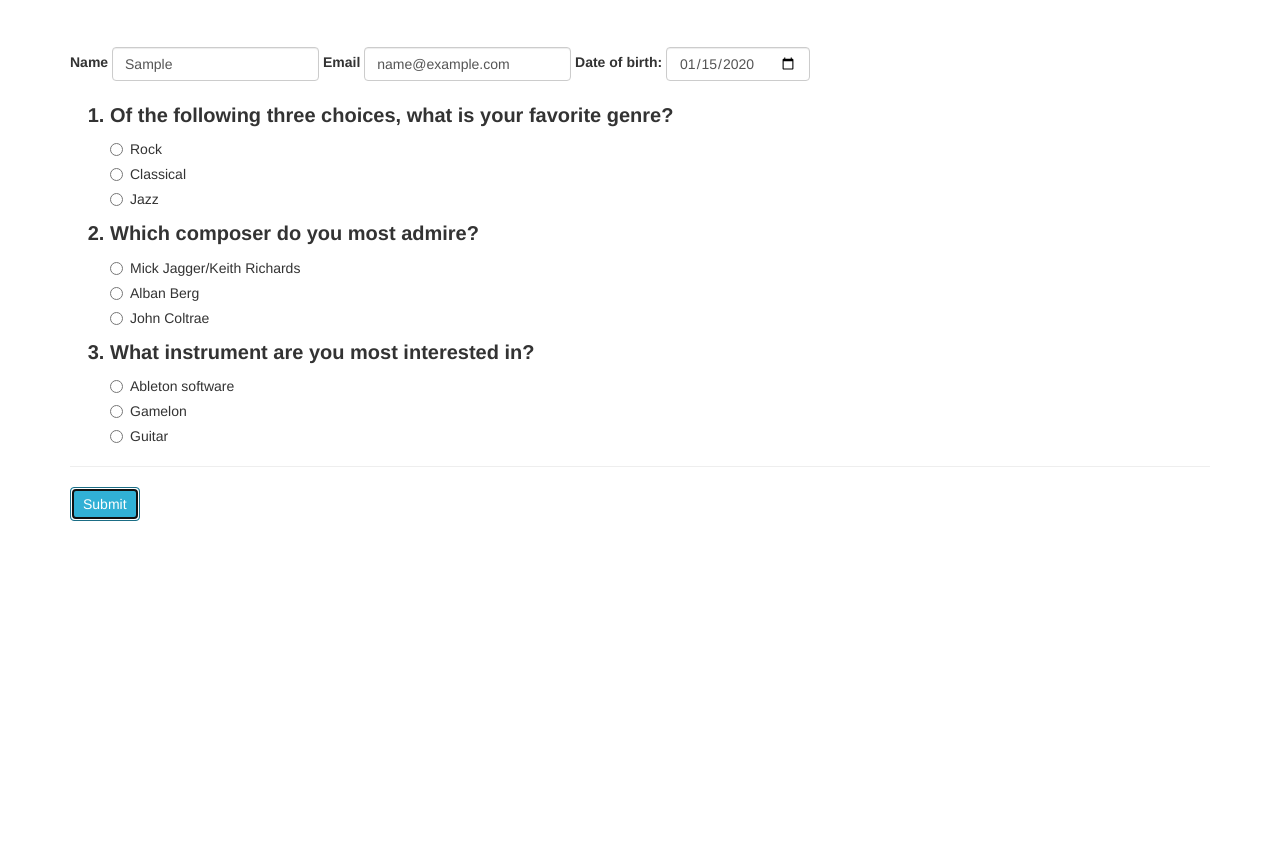
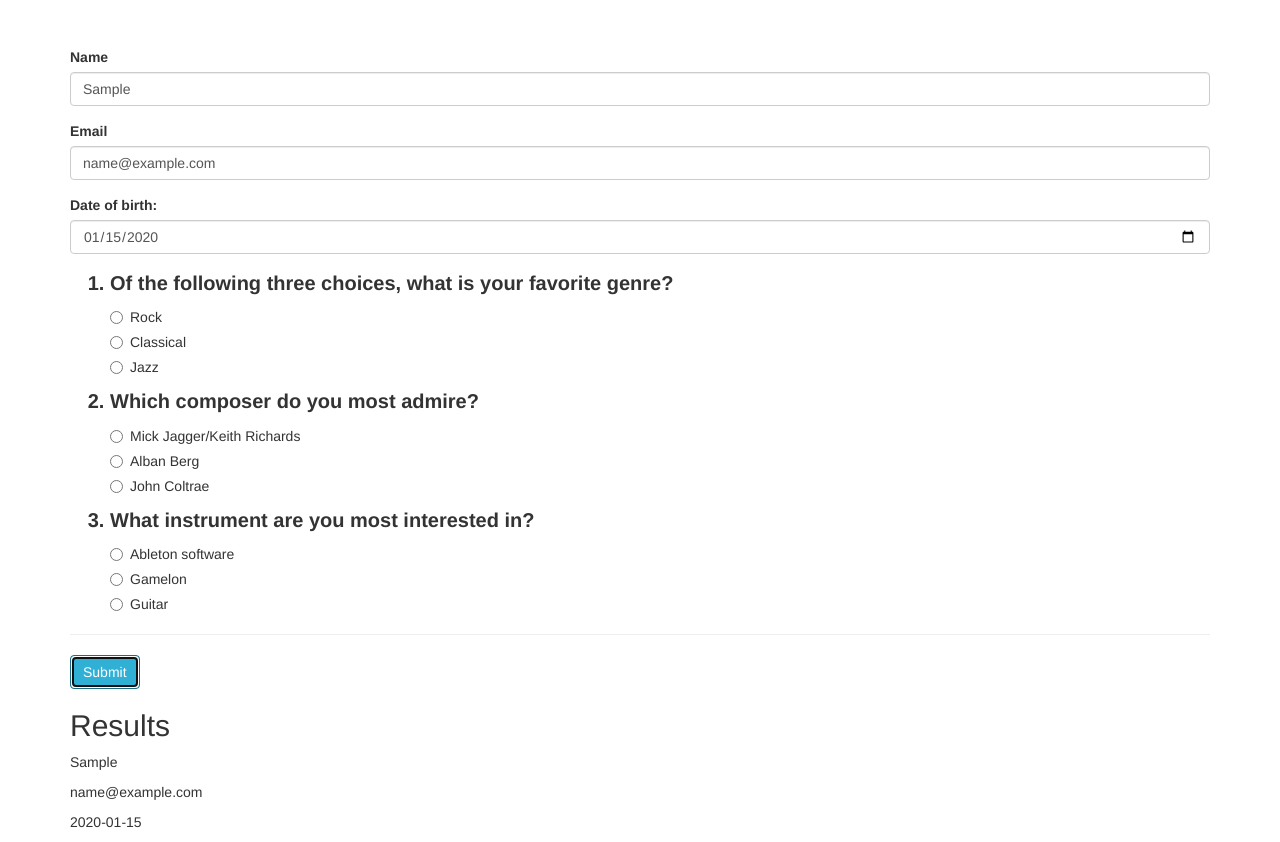
Before and after one commit to inthra/intro-w2Wed-Survey, a plain HTML site: page index.html in a window 1280 px wide. Both pictures are taken after typing "Sample", "name@example.com", "2020-01-15" into the empty fields and a click on the button "Submit". Shown: the part 93-935 px from the top of the page. Before the commit the page ends 800 px from the top, so only its background shows below. Drawn offline with nearby package versions, Linux system fonts and the light colour scheme.

Commit message:
fixed the Submit Button and Radio script

```diff
--- a/css/style.css
+++ b/css/style.css
@@ -8,10 +8,6 @@ li {
   font-weight: bold;
 }
 
-.form-inline {
-  margin-bottom: 20px;
-}
-
 #result {
   display: none;
 }
--- a/index.html
+++ b/index.html
@@ -7,26 +7,25 @@
     <script src ="js/scripts.js"></script>
     <title>Music Survey</title>
   </head>
+
   <body>
-    <div class="container" >
+    <div class="container">
       <h1>Music Survey</h1>
-    </div>
-    <div class="container">
       <div id="blanks">
-        <form class="form-inline">
+        <form>
           <div class="form-group">
             <label for="name">Name</label>
-            <input type="text" class="form-control" id="name" placeholder="Jane Doe">
+            <input id="name" type="text" class="form-control" placeholder="Jane Doe">
           </div>
           <div class="form-group">
             <label for="email">Email</label>
-            <input type="email" class="form-control" id="email" placeholder="jane.doe@example.com">
+            <input id="email" type="email" class="form-control" placeholder="jane.doe@example.com">
           </div>
           <div class="form-group">
             <label for="born">Date of birth:</label>
-            <input type="date" class="form-control" id="born">
+            <input id="born"type="date" class="form-control">
           </div>
-        </form>
+
           <ol>
             <li>Of the following three choices, what is your favorite genre?</li>
             <div class="radio">
@@ -78,20 +77,21 @@
                 <input type="radio" name="instrument" value="Guitar">Guitar
               </label>
             </div>
+          </ol>
 
-      </ol>
           <hr>
           <button type="submit" class="btn btn-info">Submit</button>
+        </form>
       </div>
 
       <div id="result">
         <h2>Results</h2>
-        <p>Name:<span class="name"></span></p>
-        <p>Email:<span class="email"></span></p>
-        <p>Date of Birth:<span class="born"></span></p>
-        <p>Favorite Genre:<span class="genre"></span></p>
-        <p>Favorite Composer:<span class="composer"></span></p>
-        <p>Favorite Instrument:<span class="instrument"></span></p>
+        <p class="name"></p>
+        <p class="email"></p>
+        <p class="born"></p>
+        <p class="genre"></p>
+        <p class="composer"></p>
+        <p class="instrument"></p>
       </div>
     </div>
 
--- a/js/scripts.js
+++ b/js/scripts.js
@@ -2,10 +2,10 @@ $(document).ready(function() {
   $("#blanks form").submit(function(event) {
     var nameInput = $("input#name").val();
     var emailInput = $("input#email").val();
-    var bornInput= $("input#born").val();
-    var genreInput = $("input.genre").val();
-    var composerInput = $("input.composer").val();
-    var instrumentInput = $("input.instrument").val();
+    var bornInput = $("input#born").val();
+    var genreInput = $("input:radio[name=genre]:checked").val();
+    var composerInput = $("input:radio[name=composer]:checked").val();
+    var instrumentInput = $("input:radio[name=instrument]:checked").val();
 
     $(".name").text(nameInput);
     $(".email").text(emailInput);
```
Lines whose indentation alone changed are shown as unchanged.
